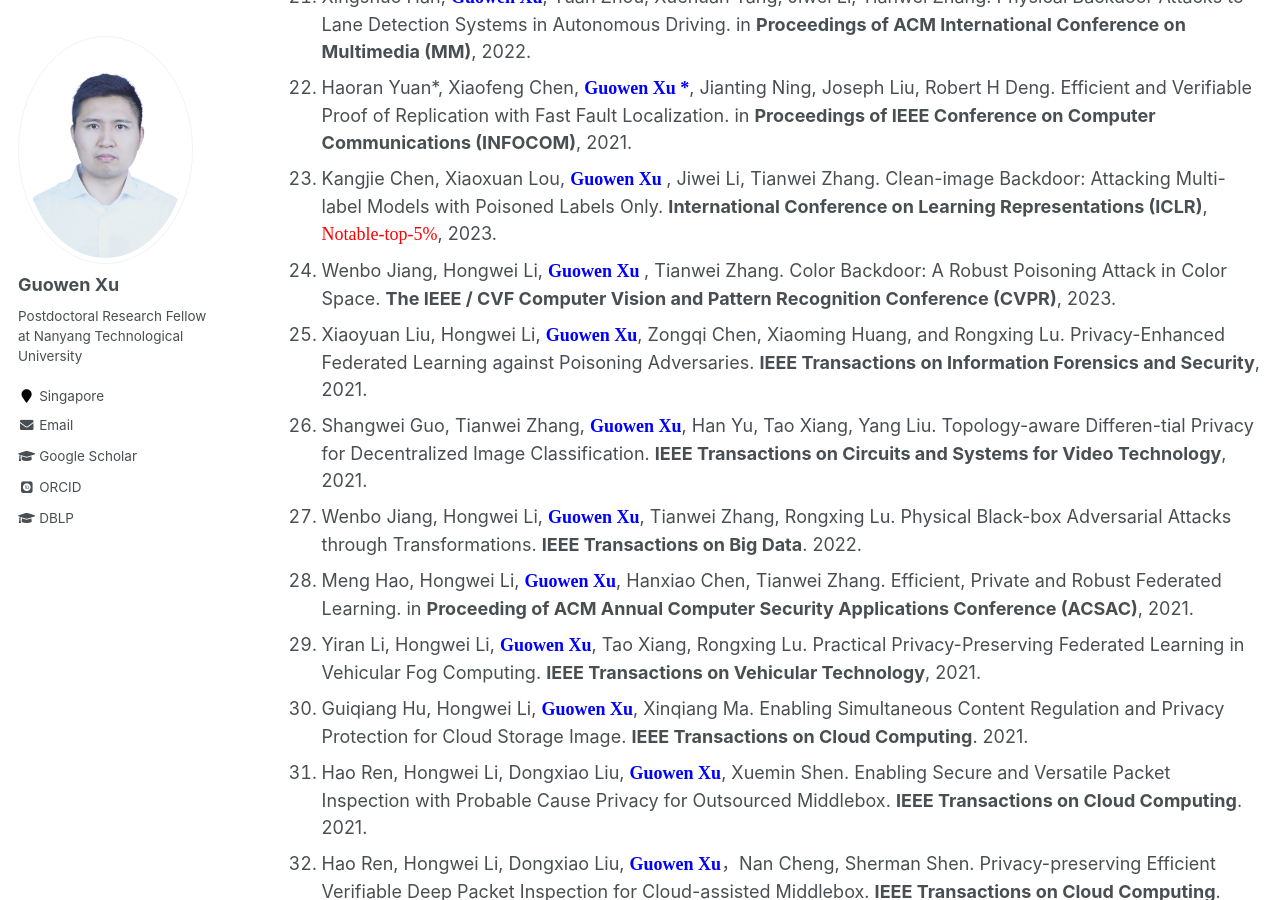
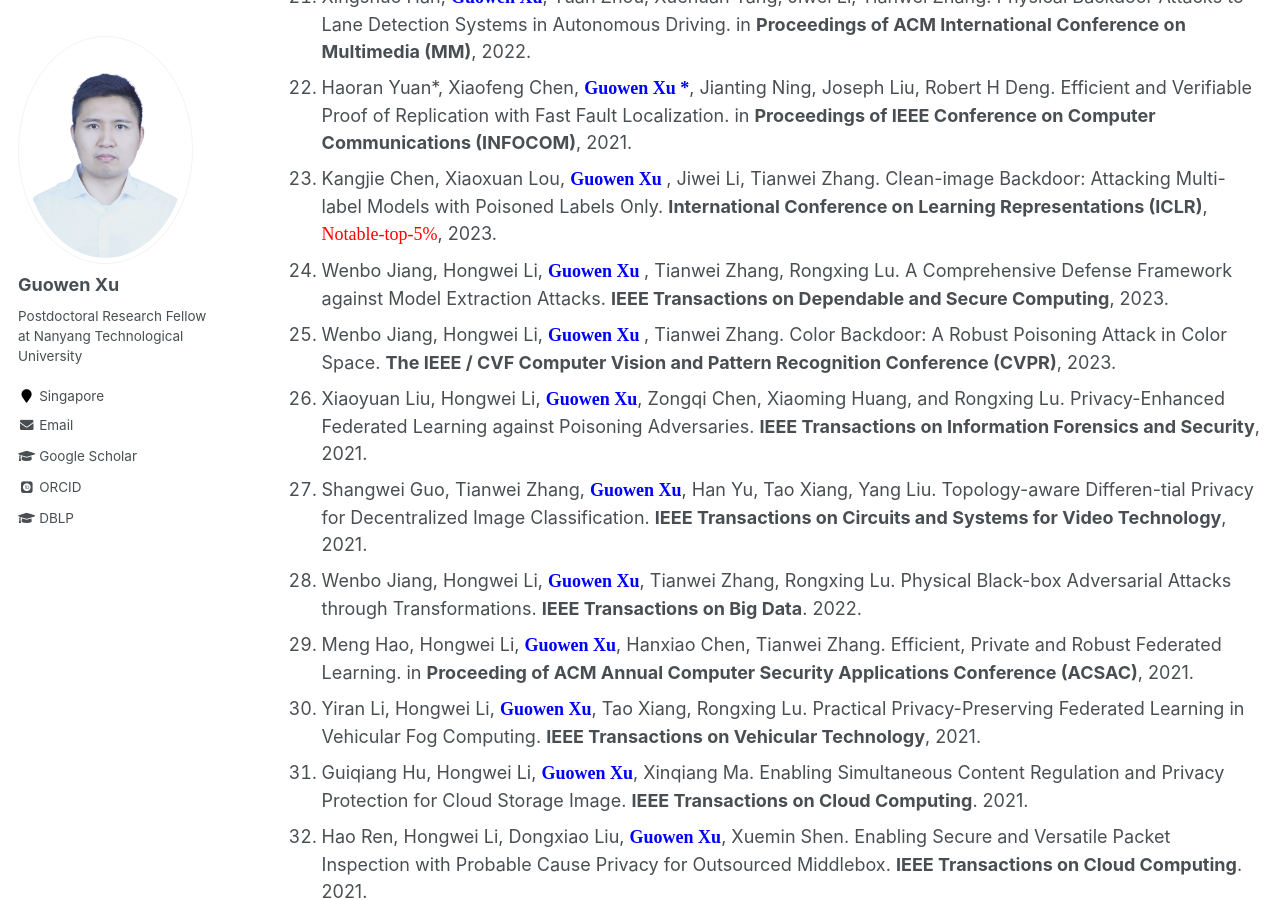
Before and after one commit to Guowen-xu/guowen-xu.github.io, a Jekyll site: the page built from _pages/publications.md, in a window 1280 px wide and 900 px high, scrolled down 1966 px. Built offline with Jekyll 4.4.1, drawn with Linux system fonts in a browser that asks for light colours; some web fonts are replaced.

Commit message:
Update publications.md

```diff
--- a/_pages/publications.md
+++ b/_pages/publications.md
@@ -37,23 +37,24 @@ You can find my articles on my [Google Scholar](https://scholar.google.com.hk/ci
 21. Xingshuo Han, **<font face="Times New Roman" color=blue size=4> Guowen Xu</font>**, Yuan Zhou, Xuehuan Yang, Jiwei Li, Tianwei Zhang. Physical Backdoor Attacks to Lane Detection Systems in Autonomous Driving. in **Proceedings of ACM International Conference on Multimedia (MM)**, 2022.
 22. Haoran Yuan\*, Xiaofeng Chen, **<font face="Times New Roman" color=blue size=4> Guowen Xu *</font>**, Jianting Ning, Joseph Liu, Robert H Deng.  Efficient and Verifiable Proof of Replication with Fast Fault Localization. in **Proceedings of IEEE Conference on Computer Communications (INFOCOM)**, 2021.
 23. Kangjie Chen, Xiaoxuan Lou, **<font face="Times New Roman" color=blue size=4> Guowen Xu </font>**, Jiwei Li, Tianwei Zhang. Clean-image Backdoor: Attacking Multi-label Models with Poisoned Labels Only. **International Conference on Learning Representations (ICLR)**, <font face="Times New Roman" color=red size=4> Notable-top-5%</font>, 2023.
-24. Wenbo Jiang, Hongwei Li, **<font face="Times New Roman" color=blue size=4> Guowen Xu </font>**, Tianwei Zhang. Color Backdoor: A Robust Poisoning Attack in Color Space. **The IEEE / CVF Computer Vision and Pattern Recognition Conference (CVPR)**, 2023.
-25. Xiaoyuan Liu, Hongwei Li, **<font face="Times New Roman" color=blue size=4> Guowen Xu</font>**, Zongqi Chen, Xiaoming Huang, and Rongxing Lu. Privacy-Enhanced Federated Learning against Poisoning Adversaries. **IEEE Transactions on Information Forensics and Security**, 2021.
-26. Shangwei Guo, Tianwei Zhang, **<font face="Times New Roman" color=blue size=4> Guowen Xu</font>**, Han Yu, Tao Xiang, Yang Liu. Topology-aware Differen-tial Privacy for Decentralized Image Classification. **IEEE Transactions on Circuits and Systems for Video Technology**, 2021.
-27. Wenbo Jiang, Hongwei Li, **<font face="Times New Roman" color=blue size=4> Guowen Xu</font>**, Tianwei Zhang, Rongxing Lu. Physical Black-box Adversarial Attacks through Transformations. **IEEE Transactions on Big Data**. 2022.
-28. Meng Hao, Hongwei Li, **<font face="Times New Roman" color=blue size=4> Guowen Xu</font>**, Hanxiao Chen, Tianwei Zhang. Efficient, Private and Robust Federated Learning. in **Proceeding of ACM Annual Computer Security Applications Conference (ACSAC)**, 2021.
-29. Yiran Li, Hongwei Li,  **<font face="Times New Roman" color=blue size=4> Guowen Xu</font>**, Tao Xiang, Rongxing Lu. Practical Privacy-Preserving Federated Learning in Vehicular Fog Computing. **IEEE Transactions on Vehicular Technology**, 2021.
-30. Guiqiang Hu, Hongwei Li, **<font face="Times New Roman" color=blue size=4> Guowen Xu</font>**, Xinqiang Ma. Enabling Simultaneous Content Regulation and Privacy Protection for Cloud Storage Image. **IEEE Transactions on Cloud Computing**. 2021.
-31. Hao Ren, Hongwei Li, Dongxiao Liu,  **<font face="Times New Roman" color=blue size=4> Guowen Xu</font>**, Xuemin Shen. Enabling Secure and Versatile Packet Inspection with Probable Cause Privacy for Outsourced Middlebox. **IEEE Transactions on Cloud Computing**. 2021.
-32. Hao Ren, Hongwei Li, Dongxiao Liu,  **<font face="Times New Roman" color=blue size=4> Guowen Xu</font>**，Nan Cheng, Sherman Shen. Privacy-preserving Efficient Verifiable Deep Packet Inspection for Cloud-assisted Middlebox.  **IEEE Transactions on Cloud Computing**. 2021.
-33. Meng Hao, Hongwei Li, Xizhao Luo, **<font face="Times New Roman" color=blue size=4> Guowen Xu</font>**, Haomiao Yang and Sen Liu. Efficient and Priva-cy-enhanced Federated Learning for Industrial Artificial Intelligence. **IEEE Transactions on Industrial Informatics**. 2021
-34. Shengmin Xu, Jianting Ning, Jinhua Ma, **<font face="Times New Roman" color=blue size=4> Guowen Xu</font>**, Jiaming Yuan, Robert Deng. Revocable Policy-Based Chameleon Hash, in **Proceedings of European Symposium on Research in Computer Security (ESORICS)**,2021.
-35. Hanxiao Chen, Hongwei Li, Yingzhe Wang, Meng Hao,  **<font face="Times New Roman" color=blue size=4> Guowen Xu</font>**, Tianwei Zhang. PriVDT: An Efficient Two-Party Cryptographic Framework for Vertical Decision Trees. **IEEE Transactions on Information Forensics and Security**, 2022.
-36. Dongyun Xue, Haomiao Yang, Mengyu Ge, Jingwei Li, **<font face="Times New Roman" color=blue size=4> Guowen Xu</font>**, Hongwei Li. Fast Genera-tion-Based Gradient Leakage Attacks against Highly Compressed Gradients. in  **Proceedings of IEEE Conference on Computer Communications (INFOCOM)**, 2023.
-37. Shengmin Xu, Jianting Ning, Yingjiu Li, Yinghui Zhang, **<font face="Times New Roman" color=blue size=4> Guowen Xu</font>**, Xinyi Huang, Robert H. Deng. A Secure EMR Sharing System with Tamper Resistance and Expressive Access Control. **IEEE Transactions on Dependable and Secure Computing**, 2021.
-38. Shengmin Xu, Jianting Ning, Yingjiu Li, Yinghui zhang, **<font face="Times New Roman" color=blue size=4> Guowen Xu</font>**, Xinyi Huang, Robert H Deng. Match in My Way: Fine-Grained Bilateral Access Control for Secure Cloud-Fog Computing. **IEEE Transactions on Dependable and Secure Computing**, 2020.
-39. Jingwei Wang, Xinchun Yin, Jianting Ning, Shengmin Xu, **<font face="Times New Roman" color=blue size=4> Guowen Xu</font>**, and Xinyi Huang. Secure Updatable Storage Access Control System for EHRs in the Cloud. **IEEE Transactions on Services Computing**, 2022.
-40. Wenbo Jiang, Tianwei Zhang, Han Qiu, Hongwei Li, **<font face="Times New Roman" color=blue size=4> Guowen Xu</font>**, Incremental Learning, Incremental Backdoor Threats.**IEEE Transactions on Dependable and Secure Computing**, 2022.
-41. Meng Hao, Hongwei Li, Hanxiao Chen, Pengzhi Xing, **<font face="Times New Roman" color=blue size=4> Guowen Xu</font>**, Tianwei Zhang. Iron: Private Inference on Transformers. in **Proceedings of Neural Information Processing Systems (NeurIPS)**. 2022.
-42. Shengmin Xu, Jianting Ning, Xinyi Huang, Yingjiu Li, **<font face="Times New Roman" color=blue size=4> Guowen Xu</font>**. Untouchable Once Revoking: A Practical and Secure Dynamic EHR Sharing System via Cloud. **IEEE Transactions on Dependable and Secure Computing**, 2021.
-43. Haoxiao Chen, Hongwei Li, Guishan Dong, Meng Hao, **<font face="Times New Roman" color=blue size=4> Guowen Xu</font>**, Xiaoming Huang, Zhe Liu. Practical Membership Inference Attack Against Collaborative Inference in Industrial IoT. **IEEE Transactions on Industrial Informatics**, 2021.
+24. Wenbo Jiang, Hongwei Li, **<font face="Times New Roman" color=blue size=4> Guowen Xu </font>**, Tianwei Zhang, Rongxing Lu. A Comprehensive Defense Framework against Model Extraction Attacks. **IEEE Transactions on Dependable and Secure Computing**, 2023.
+25. Wenbo Jiang, Hongwei Li, **<font face="Times New Roman" color=blue size=4> Guowen Xu </font>**, Tianwei Zhang. Color Backdoor: A Robust Poisoning Attack in Color Space. **The IEEE / CVF Computer Vision and Pattern Recognition Conference (CVPR)**, 2023.
+26. Xiaoyuan Liu, Hongwei Li, **<font face="Times New Roman" color=blue size=4> Guowen Xu</font>**, Zongqi Chen, Xiaoming Huang, and Rongxing Lu. Privacy-Enhanced Federated Learning against Poisoning Adversaries. **IEEE Transactions on Information Forensics and Security**, 2021.
+27. Shangwei Guo, Tianwei Zhang, **<font face="Times New Roman" color=blue size=4> Guowen Xu</font>**, Han Yu, Tao Xiang, Yang Liu. Topology-aware Differen-tial Privacy for Decentralized Image Classification. **IEEE Transactions on Circuits and Systems for Video Technology**, 2021.
+28. Wenbo Jiang, Hongwei Li, **<font face="Times New Roman" color=blue size=4> Guowen Xu</font>**, Tianwei Zhang, Rongxing Lu. Physical Black-box Adversarial Attacks through Transformations. **IEEE Transactions on Big Data**. 2022.
+29. Meng Hao, Hongwei Li, **<font face="Times New Roman" color=blue size=4> Guowen Xu</font>**, Hanxiao Chen, Tianwei Zhang. Efficient, Private and Robust Federated Learning. in **Proceeding of ACM Annual Computer Security Applications Conference (ACSAC)**, 2021.
+30. Yiran Li, Hongwei Li,  **<font face="Times New Roman" color=blue size=4> Guowen Xu</font>**, Tao Xiang, Rongxing Lu. Practical Privacy-Preserving Federated Learning in Vehicular Fog Computing. **IEEE Transactions on Vehicular Technology**, 2021.
+31. Guiqiang Hu, Hongwei Li, **<font face="Times New Roman" color=blue size=4> Guowen Xu</font>**, Xinqiang Ma. Enabling Simultaneous Content Regulation and Privacy Protection for Cloud Storage Image. **IEEE Transactions on Cloud Computing**. 2021.
+32. Hao Ren, Hongwei Li, Dongxiao Liu,  **<font face="Times New Roman" color=blue size=4> Guowen Xu</font>**, Xuemin Shen. Enabling Secure and Versatile Packet Inspection with Probable Cause Privacy for Outsourced Middlebox. **IEEE Transactions on Cloud Computing**. 2021.
+33. Hao Ren, Hongwei Li, Dongxiao Liu,  **<font face="Times New Roman" color=blue size=4> Guowen Xu</font>**，Nan Cheng, Sherman Shen. Privacy-preserving Efficient Verifiable Deep Packet Inspection for Cloud-assisted Middlebox.  **IEEE Transactions on Cloud Computing**. 2021.
+34. Meng Hao, Hongwei Li, Xizhao Luo, **<font face="Times New Roman" color=blue size=4> Guowen Xu</font>**, Haomiao Yang and Sen Liu. Efficient and Priva-cy-enhanced Federated Learning for Industrial Artificial Intelligence. **IEEE Transactions on Industrial Informatics**. 2021
+35. Shengmin Xu, Jianting Ning, Jinhua Ma, **<font face="Times New Roman" color=blue size=4> Guowen Xu</font>**, Jiaming Yuan, Robert Deng. Revocable Policy-Based Chameleon Hash, in **Proceedings of European Symposium on Research in Computer Security (ESORICS)**,2021.
+36. Hanxiao Chen, Hongwei Li, Yingzhe Wang, Meng Hao,  **<font face="Times New Roman" color=blue size=4> Guowen Xu</font>**, Tianwei Zhang. PriVDT: An Efficient Two-Party Cryptographic Framework for Vertical Decision Trees. **IEEE Transactions on Information Forensics and Security**, 2022.
+37. Dongyun Xue, Haomiao Yang, Mengyu Ge, Jingwei Li, **<font face="Times New Roman" color=blue size=4> Guowen Xu</font>**, Hongwei Li. Fast Genera-tion-Based Gradient Leakage Attacks against Highly Compressed Gradients. in  **Proceedings of IEEE Conference on Computer Communications (INFOCOM)**, 2023.
+38. Shengmin Xu, Jianting Ning, Yingjiu Li, Yinghui Zhang, **<font face="Times New Roman" color=blue size=4> Guowen Xu</font>**, Xinyi Huang, Robert H. Deng. A Secure EMR Sharing System with Tamper Resistance and Expressive Access Control. **IEEE Transactions on Dependable and Secure Computing**, 2021.
+39. Shengmin Xu, Jianting Ning, Yingjiu Li, Yinghui zhang, **<font face="Times New Roman" color=blue size=4> Guowen Xu</font>**, Xinyi Huang, Robert H Deng. Match in My Way: Fine-Grained Bilateral Access Control for Secure Cloud-Fog Computing. **IEEE Transactions on Dependable and Secure Computing**, 2020.
+40. Jingwei Wang, Xinchun Yin, Jianting Ning, Shengmin Xu, **<font face="Times New Roman" color=blue size=4> Guowen Xu</font>**, and Xinyi Huang. Secure Updatable Storage Access Control System for EHRs in the Cloud. **IEEE Transactions on Services Computing**, 2022.
+41. Wenbo Jiang, Tianwei Zhang, Han Qiu, Hongwei Li, **<font face="Times New Roman" color=blue size=4> Guowen Xu</font>**, Incremental Learning, Incremental Backdoor Threats.**IEEE Transactions on Dependable and Secure Computing**, 2022.
+42. Meng Hao, Hongwei Li, Hanxiao Chen, Pengzhi Xing, **<font face="Times New Roman" color=blue size=4> Guowen Xu</font>**, Tianwei Zhang. Iron: Private Inference on Transformers. in **Proceedings of Neural Information Processing Systems (NeurIPS)**. 2022.
+43. Shengmin Xu, Jianting Ning, Xinyi Huang, Yingjiu Li, **<font face="Times New Roman" color=blue size=4> Guowen Xu</font>**. Untouchable Once Revoking: A Practical and Secure Dynamic EHR Sharing System via Cloud. **IEEE Transactions on Dependable and Secure Computing**, 2021.
+44. Haoxiao Chen, Hongwei Li, Guishan Dong, Meng Hao, **<font face="Times New Roman" color=blue size=4> Guowen Xu</font>**, Xiaoming Huang, Zhe Liu. Practical Membership Inference Attack Against Collaborative Inference in Industrial IoT. **IEEE Transactions on Industrial Informatics**, 2021.
```
